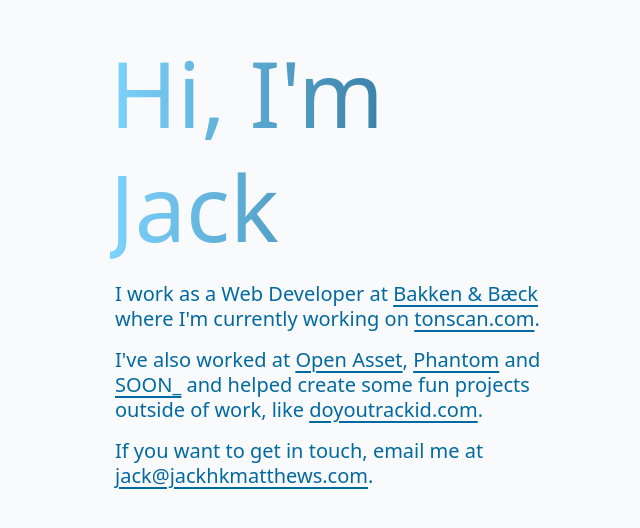
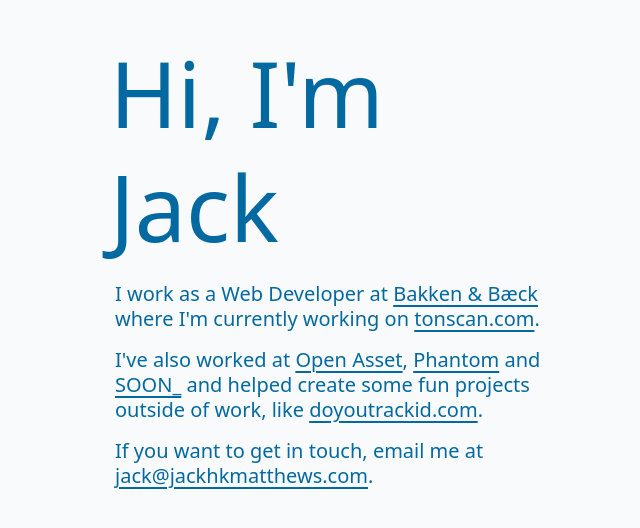
Before and after one commit to jackhkmatthews/personal-website, a Next.js app: page / in a window 1280 px wide. Shown: the part 124-652 px from the top of the page, without its empty margins (13-653 px from the left). Built offline with nearby package versions, Linux system fonts and the light colour scheme.

Commit message:
feat(title): remove gradient

```diff
--- a/app/page.tsx
+++ b/app/page.tsx
@@ -12,7 +12,7 @@
     >
       <h1
         className={twJoin(
-          "font-sans leading-tight text-transparent bg-clip-text text-[max(1.875rem,20cqw)] bg-gradient-to-r from-sky-300 to-sky-900 translate-x-[-0.1ch]"
+          "font-sans leading-tight text-sky-700 text-[max(1.875rem,20cqw)] translate-x-[-0.1ch]"
         )}
       >
         Hi, I&apos;m Jack
```
